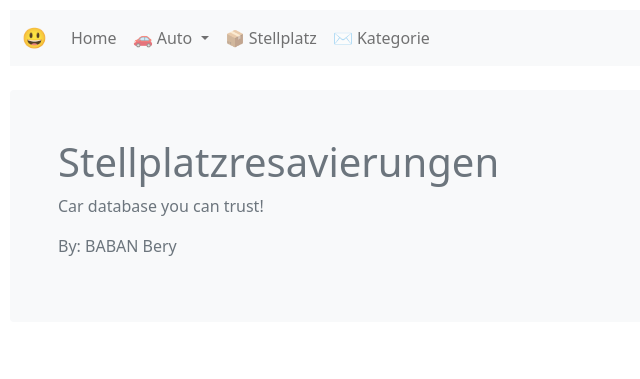
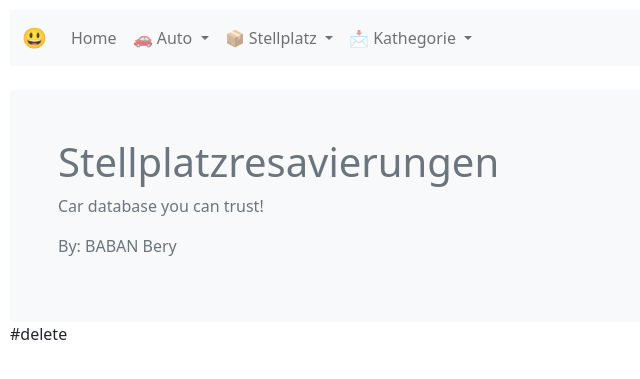
Before and after one commit to SPL21GL/BB_INFI-Project-21, a Flask app: page / in a window 1280 px wide. Shown: the top 379 px of the page, without its empty margins (0-640 px from the left). Run offline with Flask 2, Linux system fonts and the light colour scheme; some libraries are stand-ins or nearby versions.

Commit message:
index.html bearbeitet, delete forms

```diff
--- a/templates/base.html
+++ b/templates/base.html
@@ -16,7 +16,6 @@
 </head>
 
 <body>
-
 
   <nav class="navbar navbar-expand-lg navbar-light bg-light">
     <div class="container-fluid">
@@ -39,15 +38,33 @@
             <ul class="dropdown-menu" aria-labelledby="navbarDropdownMenuLink">
               <li><a class="dropdown-item" href="/products">Kathegorie</a></li>
               <li><a class="dropdown-item" href="/products/add">Kennzeichen</a></li>
+              <li><a class="dropdown-item" href="/products/add">Laenge</a></li>
+              <li><a class="dropdown-item" href="/products/add">Breite</a></li>
+              <li><a class="dropdown-item" href="/products/add">Hoehe</a></li>
             </ul>
           </li>
 
-          <li class="nav-item">
-            <a class="nav-link" href="\Stellplatz">📦 Stellplatz</a>
+          <li class="nav-item dropdown">
+            <a class="nav-link dropdown-toggle" href="/products" id="navbarDropdownMenuLink" role="button"
+              data-bs-toggle="dropdown" aria-expanded="false">
+              📦 Stellplatz
+            </a>
+            <ul class="dropdown-menu" aria-labelledby="navbarDropdownMenuLink">
+              <li><a class="dropdown-item" href="/products">Kathegorie</a></li>
+            </ul>
           </li>
-          <li class="nav-item">
-            <a class="nav-link" href="\Kategorie">✉ Kategorie</a>
+
+          <li class="nav-item dropdown">
+            <a class="nav-link dropdown-toggle" href="/products" id="navbarDropdownMenuLink" role="button"
+              data-bs-toggle="dropdown" aria-expanded="false">
+              📩 Kathegorie
+            </a>
+            <ul class="dropdown-menu" aria-labelledby="navbarDropdownMenuLink">
+              <li><a class="dropdown-item" href="/products">angehören</a></li>
+            </ul>
           </li>
+
+            </a></li>
         </div>
       </div>
     </div>
@@ -76,3 +93,8 @@
 </body>
 
 </html>
+
+
+
+
+#delete
```
Also changed, not shown: controllers/products.py (added, +8 -0 lines).
